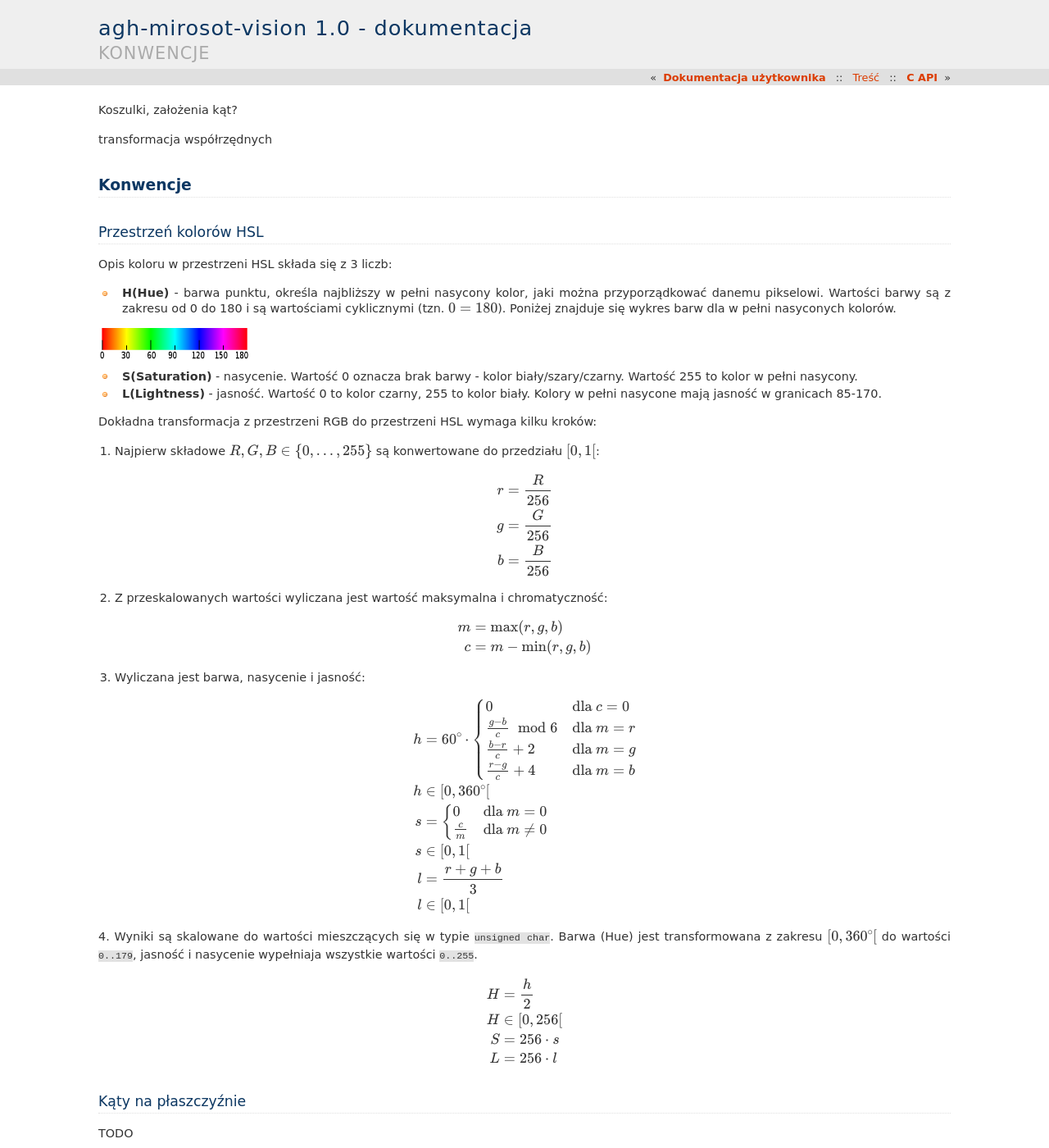
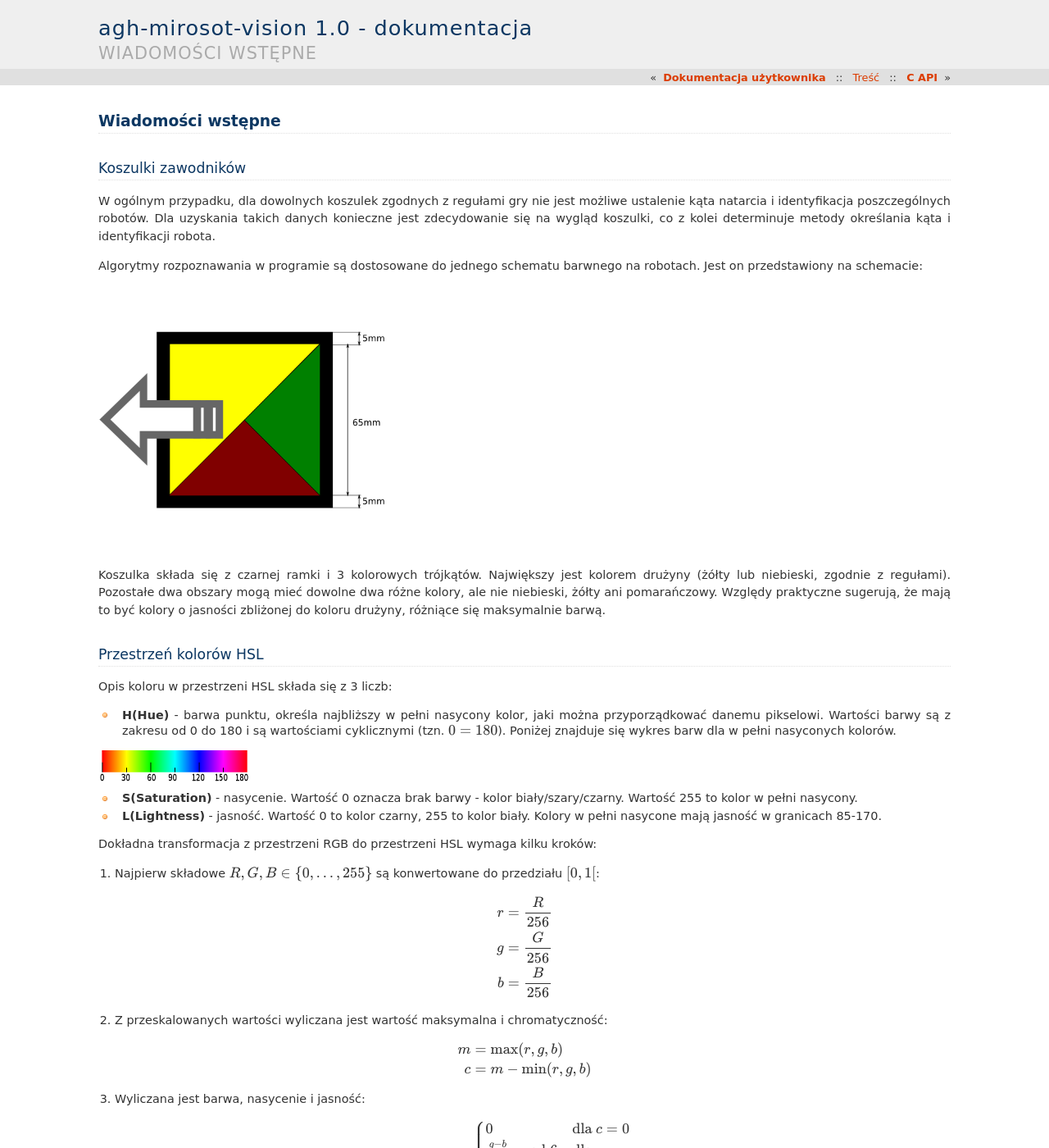
Before and after one commit to admchr/agh-mirosot-vision, a Sphinx documentation site: the page built from doc/user/generaldoc.rst, in a window 1280 px wide and 1400 px high. Shown: the whole window at 82% size. Built offline with Sphinx 7.4.7, drawn with Linux system fonts in a browser that asks for light colours; formulas are drawn with MathJax 3; pages that are not in the unit, such as notebooks, are missing from menus; some of the changed text lies outside the part shown.

Commit message:
documentation: general user doc

```diff
--- a/doc/user/generaldoc.rst
+++ b/doc/user/generaldoc.rst
@@ -1,12 +1,30 @@
 .. highlight:: c
 
-Koszulki, założenia
-kąt?
+Wiadomości wstępne
+------------------
 
-transformacja współrzędnych
+Koszulki zawodników
+*******************
 
-Konwencje
----------
+W ogólnym przypadku, dla dowolnych koszulek zgodnych z regułami gry nie jest
+możliwe ustalenie kąta natarcia i identyfikacja poszczególnych robotów.
+Dla uzyskania takich danych konieczne jest zdecydowanie się na wygląd koszulki,
+co z kolei determinuje metody określania kąta i identyfikacji robota.
+
+
+Algorytmy rozpoznawania w programie są dostosowane do jednego schematu barwnego
+na robotach. Jest on przedstawiony na schemacie:
+
+.. image:: /team.png
+    :width: 320pt
+    :height: 240pt
+
+Koszulka składa się z czarnej ramki i 3 kolorowych trójkątów. Największy jest
+kolorem drużyny (żółty lub niebieski, zgodnie z regułami). Pozostałe dwa obszary
+mogą mieć dowolne dwa różne kolory, ale nie niebieski, żółty ani pomarańczowy.
+Względy praktyczne sugerują, że mają to być kolory o jasności zbliżonej do
+koloru drużyny, różniące się maksymalnie barwą.
+
 
 Przestrzeń kolorów HSL
 **********************
@@ -78,7 +96,24 @@
         L &= 256 \cdot l
 
 
-Kąty na płaszczyźnie
-********************
+transformacja współrzędnych i kąta
+**********************************
 
-TODO
+
+Przed wysłaniem pozycji robota do programu sterującego możliwa jest zmiana
+układu współrzędnych. Transformację określa para punktów będących lewym górnym
+i prawym dolnym rogiem boiska :math:`P_1, P_2` i skala wyjściowa
+:math:`(s_x, s_y)`. :math:`P_1` jest punktem :math:`(0, 0)` we współrzędnych
+wyjściowych. :math:`P_2` jest transformowany tak, żeby we współrzędnych
+wyjściowych miał pozycję :math:`(s_x, s_y)`.
+
+.. image:: /transform.png
+    :width: 320pt
+    :height: 240pt
+
+Kąty zwracane jako ustawienie robota są liczone zgodnie z ruchem wskazówek
+zegara na obrazku, od 0 do :math:`2 \pi`, gdzie 0 to orientacja w prawo.
+
+.. image:: /coords.png
+    :width: 150pt
+    :height: 150pt
```
Also changed, not shown: doc/user/apidoc.rst (+3 -7 lines), doc/coords.png (added), doc/coords.svg, doc/team.png (added), doc/team.svg (added), doc/transform.png (added), doc/transform.svg (added).
